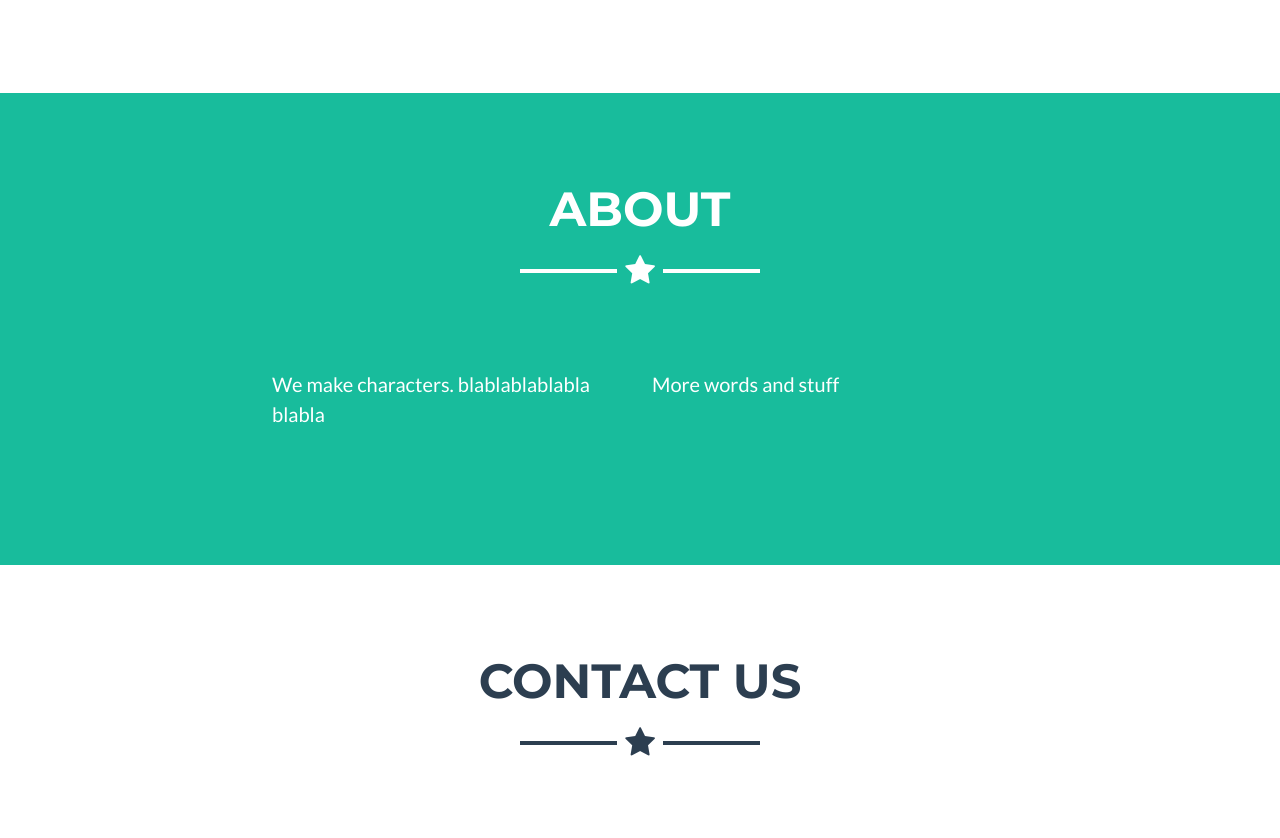
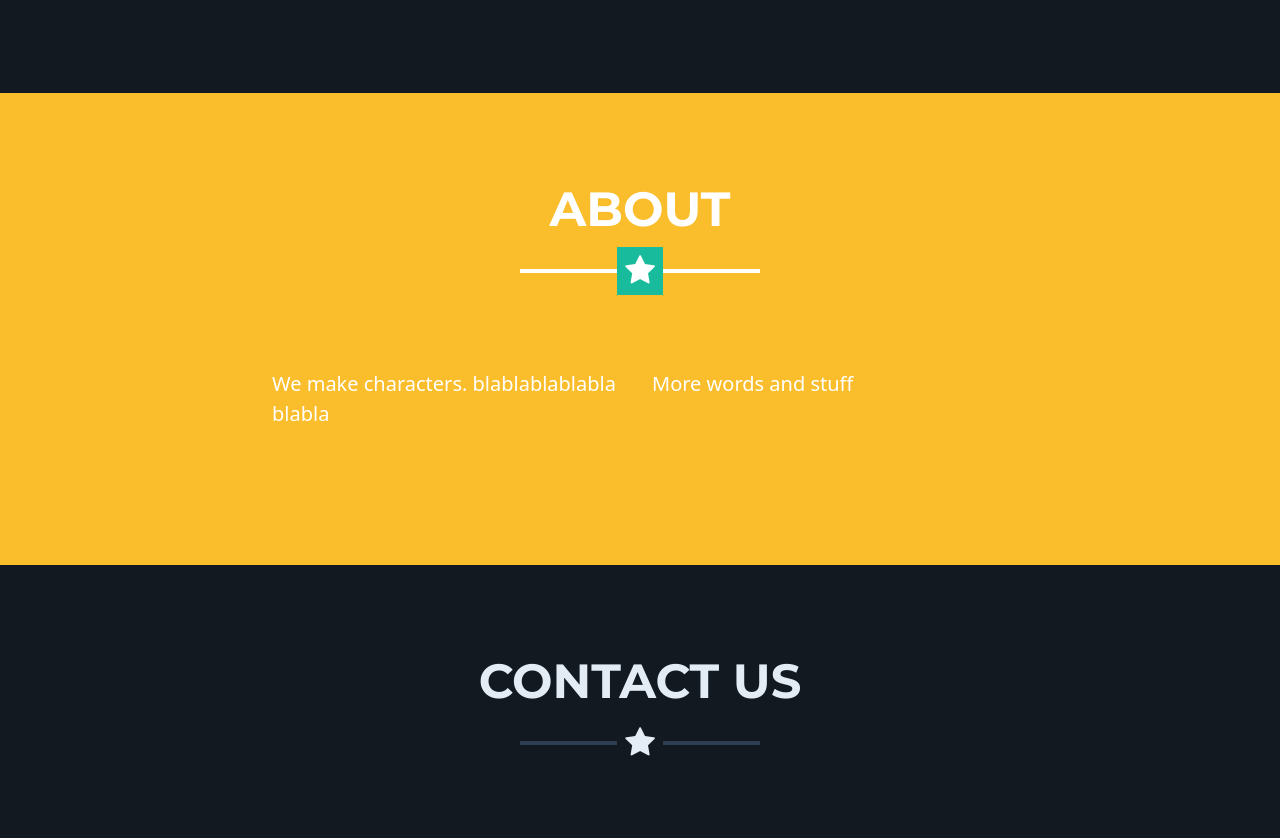
Before and after one commit to dan283/html_test, a plain HTML site: page index.html in a window 1280 px wide. Shown: the part 1685-2523 px from the top of the page. Drawn offline with Linux system fonts and the light colour scheme.

Commit message:
Add files via upload

```diff
--- a/assets/css/untitled-1.css
+++ b/assets/css/untitled-1.css
@@ -1,6 +1,6 @@
 #whatnot {
   /*background-color: #18bc9c !important;*/
-  background: url("../../assets/img/portfolio/x-23_marvel_gallery_5d14ff2663871.jpg");
+  background: url("../../assets/img/portfolio/x23.jpg");
   background-attachment: fixed;
   background-position: initial;
   background-repeat: no-repeat;
--- /dev/null
+++ b/assets/css/untitled.css
@@ -0,0 +1,25 @@
+.bg-primary {
+  background-color: #fabd2b !important;
+}
+
+body {
+  margin: 0;
+  font-family: var(--bs-body-font-family);
+  font-size: var(--bs-body-font-size);
+  font-weight: var(--bs-body-font-weight);
+  line-height: var(--bs-body-line-height);
+  color: var(--bs-body-color);
+  text-align: var(--bs-body-text-align);
+  background-color: var(--bs-secondary-text-emphasis);
+  -webkit-text-size-adjust: 100%;
+  -webkit-tap-highlight-color: rgba(0,0,0,0);
+}
+
+.text-secondary {
+  color: #e3ecf5 !important;
+}
+
+hr.star-dark:after {
+  color: #e4ecf5;
+  background-color: #131920;
+}
--- a/index.html
+++ b/index.html
@@ -10,6 +10,7 @@
     <link rel="stylesheet" href="https://fonts.googleapis.com/css?family=Lato:400,700,400italic,700italic&amp;display=swap">
     <link rel="stylesheet" href="assets/fonts/font-awesome.min.css">
     <link rel="stylesheet" href="assets/css/untitled-1.css">
+    <link rel="stylesheet" href="assets/css/untitled.css">
 </head>
 
 <body id="page-top" data-bs-spy="scroll" data-bs-target="#mainNav" data-bs-offset="72">
```
Also changed, not shown: assets/img/portfolio/x23.jpg (added).
